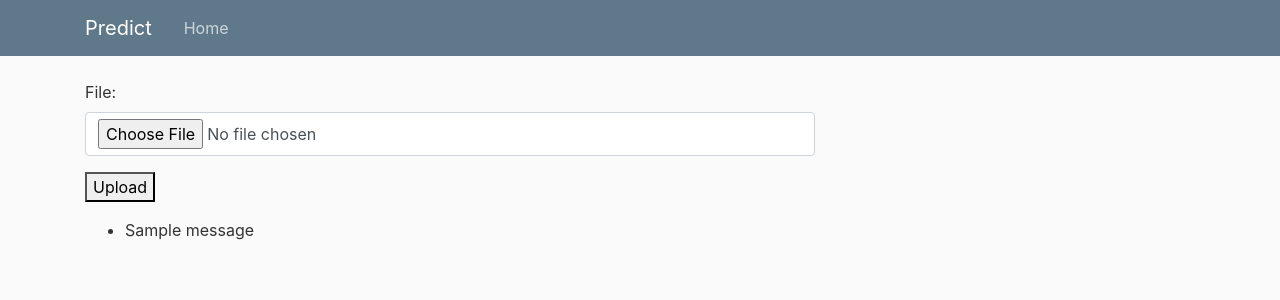
After one commit to iefriemov/Stochastic-models-web-interface, a Django app: page /predict/csv/ in a window 1280 px wide. The commit adds this page. Shown: the top 300 px of the page. Run offline with Django 4.2, Linux system fonts and the light colour scheme; tables that the repository leaves empty hold one stand-in row (values such as "Sample post"); one stand-in notice (Sample message) is shown; some libraries are stand-ins or nearby versions.

Commit message:
add csv file uploader v1

```diff
--- /dev/null
+++ b/diploma_project/predict/templates/predict/from_csv.html
@@ -0,0 +1,42 @@
+{% extends "predict/base.html" %}
+{% block content %}
+<form action="" method="POST" enctype="multipart/form-data" class="form-horizontal">
+    {% csrf_token %}
+    <div class="form-group">
+    <label for="name" >File: </label>
+    <div>
+    <input type="file" name="csv_file" id="csv_file" required="True" class="form-control">
+    </div>
+    </div>
+    <div class="form-group">
+    <div>
+    <button> <span></span>Upload </button>
+    </div>
+    </div>
+</form>
+
+{% if messages %}
+<ul class="messages">
+    {% for message in messages %}
+    <li{% if message.tags %} class="{{ message.tags }}"{% endif %}>{{ message }}</li>
+    {% endfor %}
+</ul>
+{% endif %}
+
+<p>
+    {% if result != None %}
+    {% load static %}
+    <img src="{% get_static_prefix %}{{ result }}" width=500>
+    {% endif %}
+</p>
+
+
+<p>
+    {% if result != None %}
+    {% load static %}
+    My First Name is {{ result }}.
+    {% endif %}
+</p>
+
+
+{% endblock content %}
--- a/diploma_project/predict/urls.py
+++ b/diploma_project/predict/urls.py
@@ -5,6 +5,7 @@ from django.contrib.staticfiles.urls import staticfiles_urlpatterns
 urlpatterns = [
     path('', views.home, name = 'predict-home'),
     path('model1/', views.index, name = 'predict-model1'),
+    path('csv/', views.process_csv_file, name = 'predict-csv'),
     ]
 
 urlpatterns += staticfiles_urlpatterns()
--- a/diploma_project/predict/views.py
+++ b/diploma_project/predict/views.py
@@ -1,8 +1,13 @@
 from django.shortcuts import render
+from django.contrib import messages
+from django.http import HttpResponseRedirect
+from django.urls import reverse
 from .forms import InputForm
-from .predict_models.compute import compute
+from .predict_models.compute import compute, parameters
 from .predict_models.Vasicek import vasicek
+import pandas as pd
 import os
+
 
 def home(request):
     return render(request, 'predict/home.html')
@@ -23,3 +28,27 @@ def index(request):
             {'form': form,
              'result': result,
              })
+
+def process_csv_file(request):
+    if "GET" == request.method:
+        return render(request, "predict/from_csv.html")
+    # if not GET, then proceed with processing
+    try:
+        csv_file = request.FILES["csv_file"]
+        if not csv_file.name.endswith('.csv'):
+            messages.error(request,'File is not CSV type')
+            return HttpResponseRedirect(reverse("predict-csv"))
+        #if file is too large, return message
+        if csv_file.multiple_chunks():
+            messages.error(request,"Uploaded file is too big (%.2f MB)." % (csv_file.size/(1000*1000),))
+            return HttpResponseRedirect(reverse("predict-csv"))
+
+        df = pd.read_csv(csv_file)
+        result = compute(*vasicek(*parameters(df.iloc[:,0].to_numpy())))
+        result = result.replace('static/', '')
+        return render(request, 'predict/from_csv.html',
+                {
+                    'result': result,
+                })
+    except Exception as e:
+        messages.error(request,"Unable to upload CVS file. " + repr(e))
```
Also changed, not shown: diploma_project/predict/predict_models/compute.py (+16 -0 lines), diploma_project/predict/predict_models/find_parametrs.py (added, +17 -0 lines), diploma_project/predict/templates/predict/model1.html (+2 -5 lines), .devcontainer/important stuff.txt (added), .devcontainer/requirements.txt, diploma_project/predict/models.py (line endings or trailing spaces), diploma_project/predict/static/1647189658.5179489.png (deleted), diploma_project/predict/static/1650125830.7316096.png (added), diploma_project/static/1650126891.8612359.png (added).
